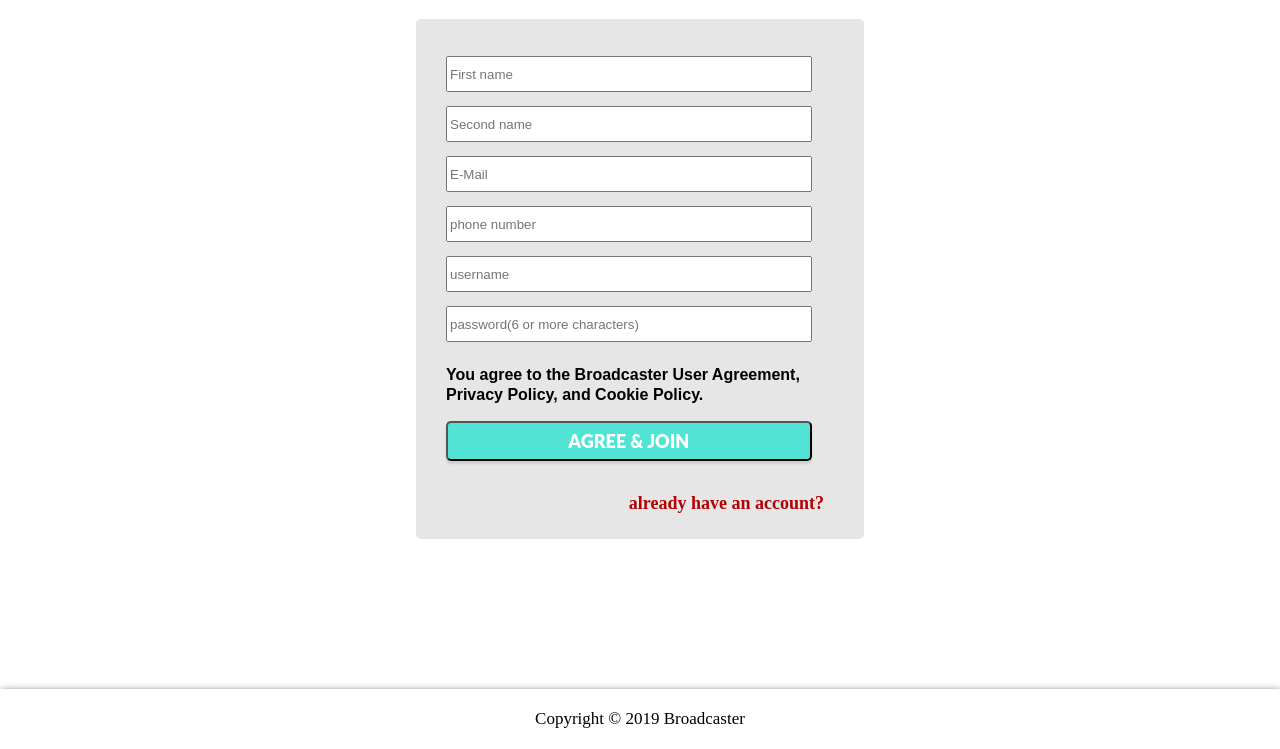
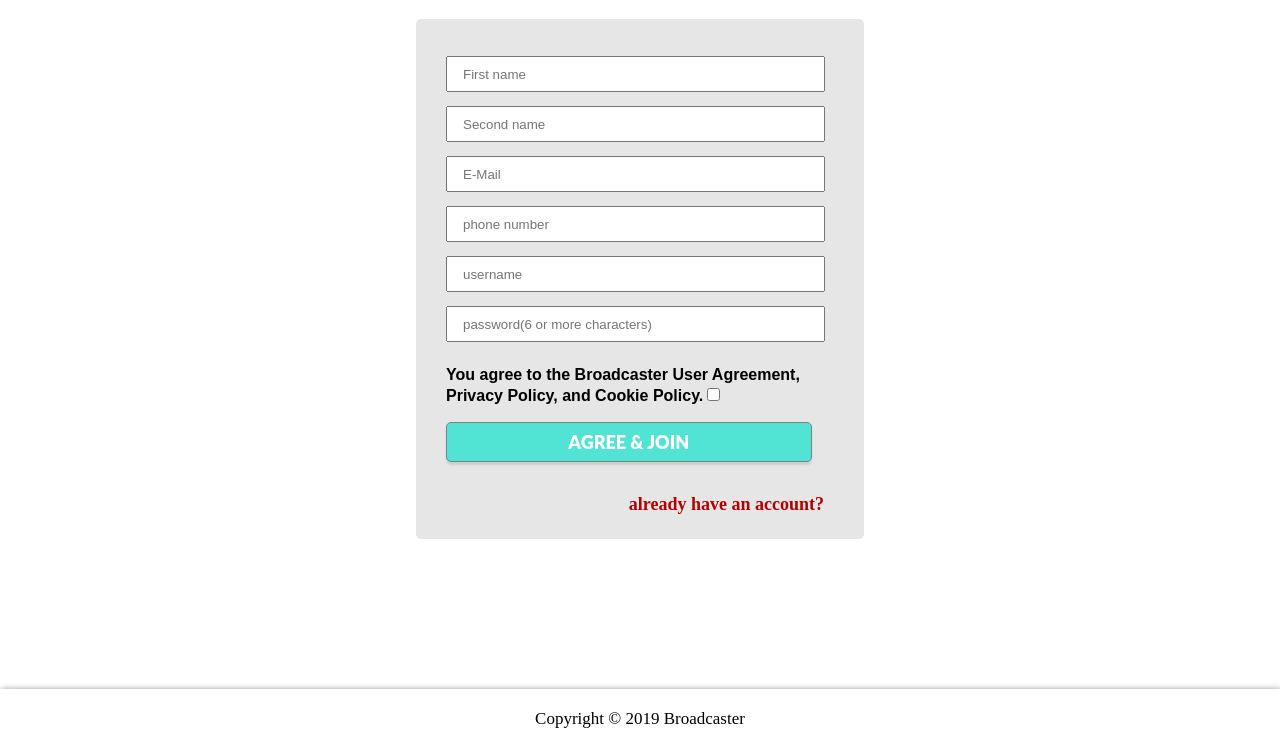
Before and after one commit to simplice250/Broadcaster, a website: page UI/HTML/signUp.html in a window 1280 px wide. Shown: the part 131-880 px from the top of the page. Drawn offline with Linux system fonts and the light colour scheme.

Commit message:
gh-pages

```diff
--- a/UI/HTML/signUp.html
+++ b/UI/HTML/signUp.html
@@ -18,16 +18,18 @@
 	<form>
 
 		   <div class="input">
-            <input type="txt" placeholder="First name"><br>
-		    <input type="txt" placeholder="Second name"><br>
-			<input type="txt"  placeholder="E-Mail"><br>
-			<input type="txt" placeholder="phone number"><br>
-			<input type="txt" placeholder="username"><br>
-			<input type="password" placeholder="password(6 or more characters)"><br>
+            <input type="txt" placeholder="First name" required><br>
+		    <input type="txt" placeholder="Second name" ><br>
+			<input type="txt"  placeholder="E-Mail" required><br>
+			<input type="txt" placeholder="phone number" ><br>
+			<input type="txt" placeholder="username" required><br>
+			<input type="password" placeholder="password(6 or more characters)" required><br>
 
 			</div>
 			<div class="agreement">
-				<p>You agree to the Broadcaster User Agreement, Privacy Policy, and Cookie Policy.</p>
+				<p>You agree to the Broadcaster User Agreement, Privacy Policy, and Cookie Policy.<input type="checkbox" required></p>
+
+
 			   <button class="btn-join">Agree & join</button>
 			</div>
 			<div class="already">
--- a/UI/css/admin/admin.css
+++ b/UI/css/admin/admin.css
@@ -6,6 +6,7 @@ button:focus{
 outline: none;
 }
 .toolBar{
+
 
 	float: left;
     padding-top:5px;
--- a/UI/css/index.css
+++ b/UI/css/index.css
@@ -74,6 +74,7 @@ body{
 .container div{
   margin: 40px 30px;
 }
+
 .header{
   background-image: linear-gradient(rgba(0, 0, 0, 0.35), rgba(0, 0, 0, 0.35)),url('../images/community.jpeg');
   background-repeat: no-repeat;
--- a/UI/css/signIn.css
+++ b/UI/css/signIn.css
@@ -15,6 +15,7 @@ body{
   opacity: .98;
   height: 100px;
 
+
 }
 
 label{
@@ -26,12 +27,13 @@ label{
 }
 
 .input input{
-height: 60px;
+height: 35px;
 width: 100%;
  margin-left: 30px;
  border-radius: 3px;
 border: solid 0.5px black;
-padding-left:3px;
+padding-left:15px;
+font-size: 21px;
 }
 
 .form{
@@ -83,6 +85,7 @@ height: 40px;
   font-family: Lato, Arial, sans-serif;
   text-transform: uppercase;
   text-decoration: none;
+  border: 2px solid gray;
   transition: background .3s, transform .3s, box-shadow .3s;
  }
 
--- a/UI/css/signUp.css
+++ b/UI/css/signUp.css
@@ -4,12 +4,14 @@
 height: 30px;
 width: 80%;
  margin-left: 30px;
+ padding-left: 15px;
 }
 
 .form{
 text-align: center;
 
 }
+
 .intro{
 text-align: center;
 color: black;
@@ -64,6 +66,7 @@ font-weight: bolder;
   color: #fff;
   font-family: Lato, Arial, sans-serif;
   text-transform: uppercase;
+  border: 1px solid gray;
   text-decoration: none;
   transition: background .3s, transform .3s, box-shadow .3s;
  }
--- a/UI/css/user/user.css
+++ b/UI/css/user/user.css
@@ -7,7 +7,8 @@
 	border-bottom: 3px solid black;
      width:95%;
      box-shadow: 2px 1px 10px gray;
-      opacity: .98;
+	  opacity: .98;
+
 }
 .search{
 	margin-top: 4px;
```
Also changed, not shown: UI/HTML/signIn.html (+4 -6 lines), UI/javascript/signIn.js (+11 -1 lines), UI/HTML/user/home.html (line endings or trailing spaces), UI/HTML/user/intervation-home.html (line endings or trailing spaces), UI/HTML/user/intervation.html (line endings or trailing spaces), UI/HTML/user/profile.html (line endings or trailing spaces), UI/HTML/user/redFlag.html (line endings or trailing spaces).
